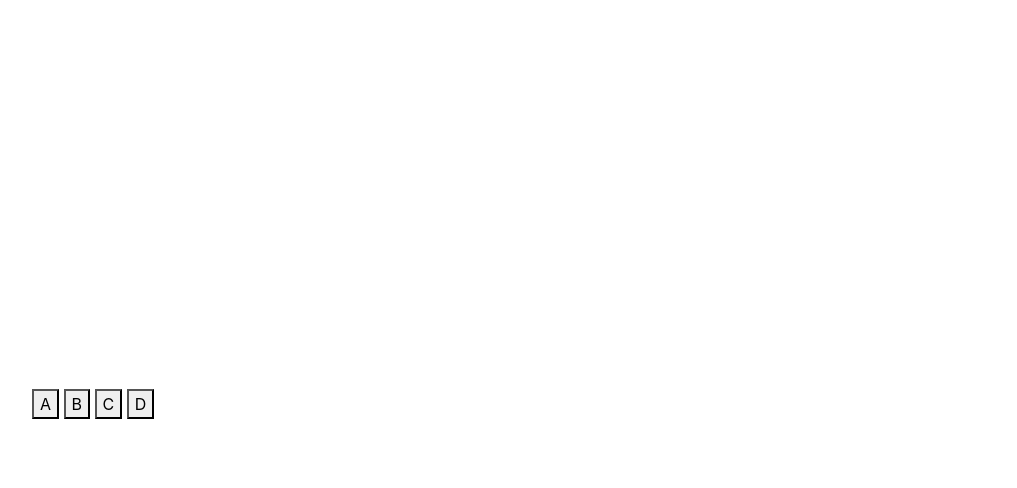
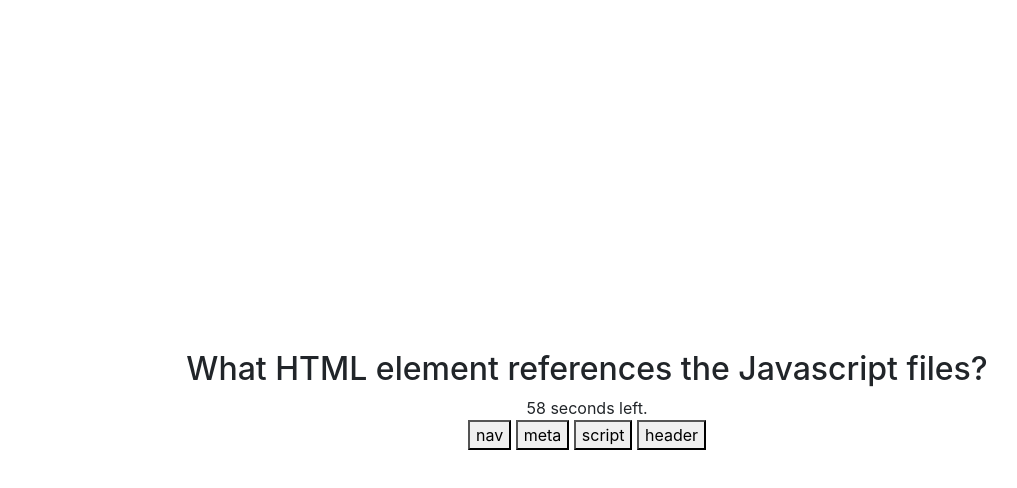
Before and after one commit to bjsmak/Code-Quiz, a plain HTML site: page index.html in a window 1280 px wide. Both pictures are taken after a click on the button "Start Quiz". Shown: the whole page, without its empty margins (53-1070 px from the left). Drawn offline with nearby package versions, Linux system fonts and the light colour scheme.

Commit message:
timer functionality working, add question display

```diff
--- a/index.html
+++ b/index.html
@@ -19,7 +19,8 @@
                     <button type="button" id="startQuiz">Start Quiz</button>
                 </div>
                 <div class="col mx-auto my-auto text-center hide" id="questionPage">
-                    <h2 id="question"></h2>
+                    <h2 id="question"><p></p></h2>
+                    <div id="clock"></div>
                         <button type="button" id="answerA">A</button>
                         <button type="button" id="answerB">B</button>
                         <button type="button" id="answerC">C</button>
@@ -27,6 +28,7 @@
                 </div>
                 <div class="col mx-auto my-auto text-center hide" id="highScorePage">
                     <h3>High Scores</h3>
+                    <input type="text" placeholder="initials" name="name-text" id="name-text" />
                 </div>
                 </div>
             </div>
--- a/script.js
+++ b/script.js
@@ -4,9 +4,10 @@ var startQuizButton = document.querySelector('#startQuiz');
 var questionPageDisplay = document.querySelector('#questionPage');
 var questionEl = document.querySelector('#question');
 var answerButtonA = document.querySelector('#answerA');
-var answerButtonA = document.querySelector('#answerB');
-var answerButtonA = document.querySelector('#answerC');
-var answerButtonA = document.querySelector('#answerD');
+var answerButtonB = document.querySelector('#answerB');
+var answerButtonC = document.querySelector('#answerC');
+var answerButtonD = document.querySelector('#answerD');
+var timeEl = document.querySelector('#clock');
 
 //Quiz Questions referenced in an objects/keys matrix
 var questionsArr = [{
@@ -14,14 +15,16 @@ var questionsArr = [{
     answerA: "nav",
     answerB: "meta",
     answerC: "script",
-    answerD: "header"
+    answerD: "header",
+    correctAnswer: "C"
     },
     {
     question: "What element allows the user to manipulate what a button does when it is clicked?",
     answerA: ".classList",
     answerB: ".querySelector",
     answerC: ".button",
-    answerD: ".addEventListener"
+    answerD: ".addEventListener",
+    correctAnswer: "D"
     },
     {
     question: "What HTML element references the Javascript files?",
@@ -37,8 +40,17 @@ var questionsArr = [{
     answerC: "script",
     answerD: "header"}];
 
-//Button to start quiz
+//Button to start quiz and answer buttons
 startQuizButton.addEventListener("click", startQuiz);
+/*answerButtonA.addEventListener("click", checkQuestion('A'));
+answerButtonB.addEventListener("click", checkQuestion('B'));
+answerButtonC.addEventListener("click", checkQuestion('C'));
+answerButtonD.addEventListener("click", checkQuestion('D'));*/
+
+//Seconds on timer
+var secondsLeft = 60;
+var score = 0;
+
 
 function startQuiz () {
     //Remove start page and begin questions
@@ -46,7 +58,8 @@ function startQuiz () {
     questionPageDisplay.classList.remove("hide");
     addQuestion();
 
-    var timerInterval = setInterval(function() {
+
+       var timerInterval = setInterval(function() {
         secondsLeft--;
         //NEED TO DEFINE timeEL in HTML - display clock
         timeEl.textContent = secondsLeft + " seconds left.";
@@ -60,12 +73,20 @@ function startQuiz () {
 
 }
 //Adds questions to display/answers
-var questionIndex = 0;
-function addQuestion() {
-    if (questionsIndex >= questionsArr.length) {
-        //NEEDS HIGH SCORE DISPLAY AND GAME OVER
+function addQuestion(questionIndex) {
+    var questionIndex = 0;
+    questionEl.innerText = questionsArr[questionIndex].question;
+    answerA.innerHTML = questionsArr[questionIndex].answerA;
+    answerB.innerHTML = questionsArr[questionIndex].answerB;
+    answerC.innerHTML = questionsArr[questionIndex].answerC;
+    answerD.innerHTML = questionsArr[questionIndex].answerD;
+}
+
+
+/*function checkQuestion(answer) {
+    correctAnswer = questionsArr[questionIndex].correctAnswer
+    if (answer === correctAnswer){
+        score++;
     }
-    else {questionEl.innerHTML = questionArr[questionIndex].question;
-        //add check question function
-    }
-}
+    else {secondsLeft = secondsLeft-10;}
+}*/
--- a/style.css
+++ b/style.css
@@ -1,8 +1,11 @@
-.container {
+.container, body {
     width: 100vw;
     height: 100vh;
     display: flex;
     align-items: center;
+    justify-content: center;
+    margin: 0;
+    padding: 0;
 }
 
 .hide {
```
